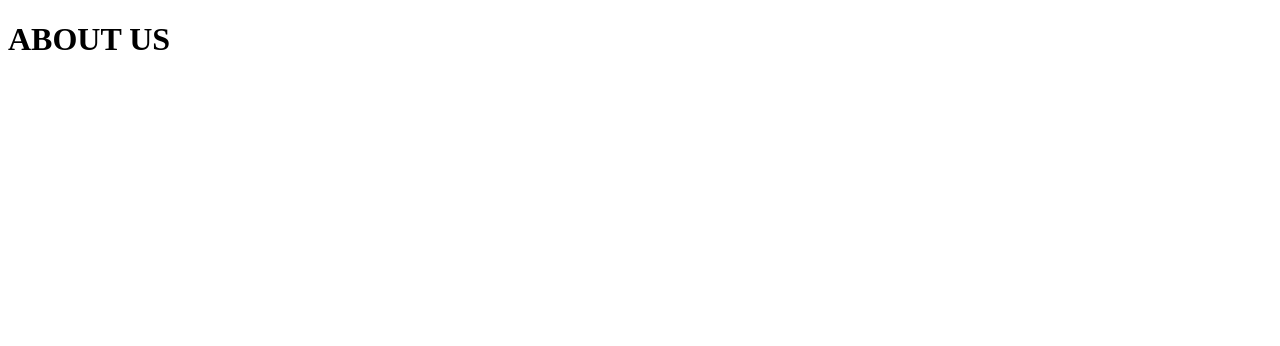
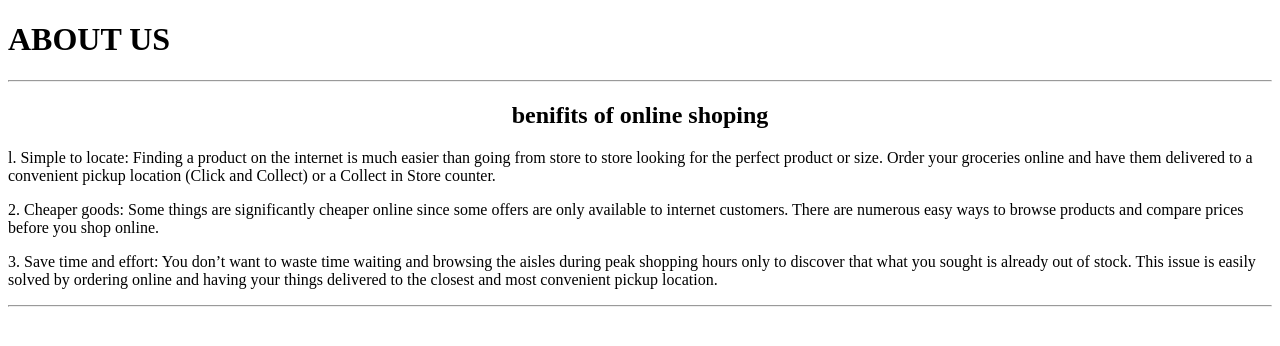
Before and after one commit to sakshilimbhore/github-practice, a plain HTML site: page about.html in a window 1280 px wide. Drawn offline with Linux system fonts and the light colour scheme.

Commit message:
benifits added

```diff
--- a/about.html
+++ b/about.html
@@ -5,6 +5,17 @@
 </head>
 <body>
     <h1>ABOUT US</h1>
+    <hr>
+    <center><h2>benifits of online shoping</h2></center>
+    <p>l. Simple to locate: Finding a product on the internet is much easier than going from store to store looking for the perfect product or size. Order your groceries online and have them delivered to a convenient pickup location (Click and Collect) or a Collect in Store counter.
+</p>
+        2. Cheaper goods: Some things are significantly cheaper online since some offers are only available to internet customers. There are numerous easy ways to browse products and compare prices before you shop online.
+<p>
+        3. Save time and effort: You don’t want to waste time waiting and browsing the aisles during peak shopping hours only to discover that what you sought is already out of stock. This issue is easily solved by ordering online and having your things delivered to the closest and most convenient pickup location.
+
+        </p>
+        <hr>
+
 
 </body>
 </html>
```
